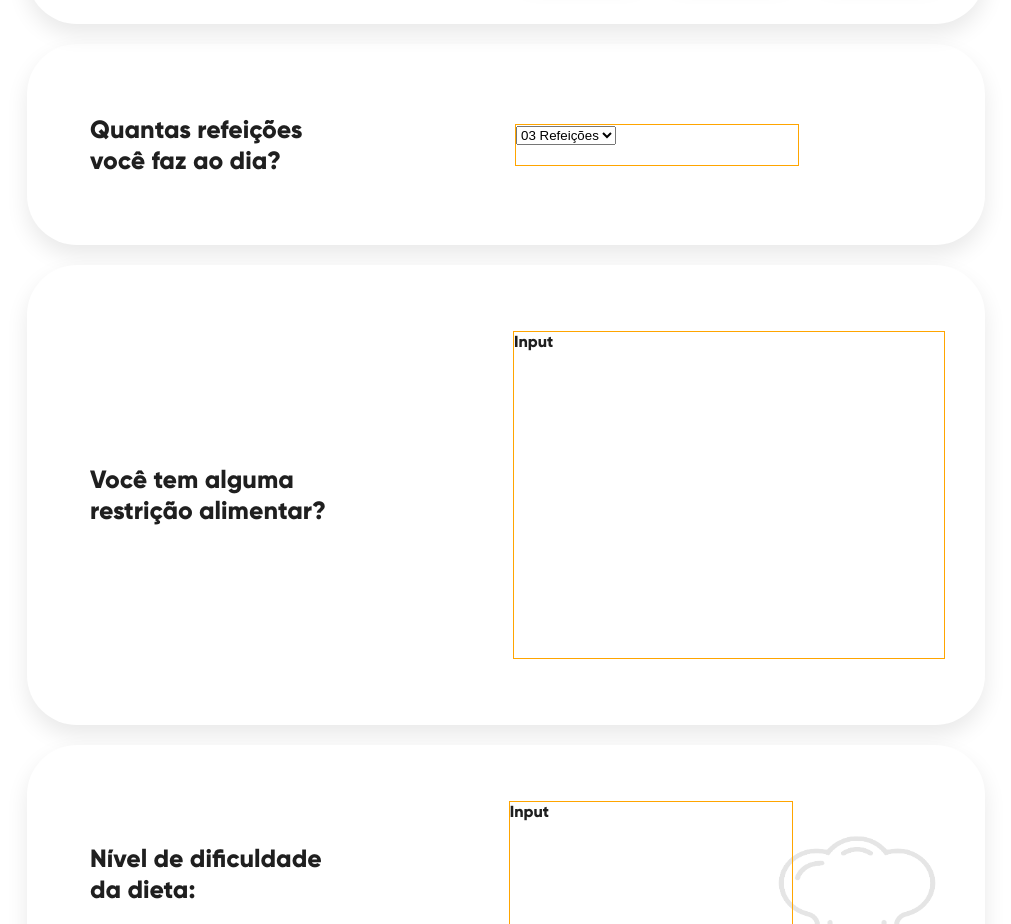
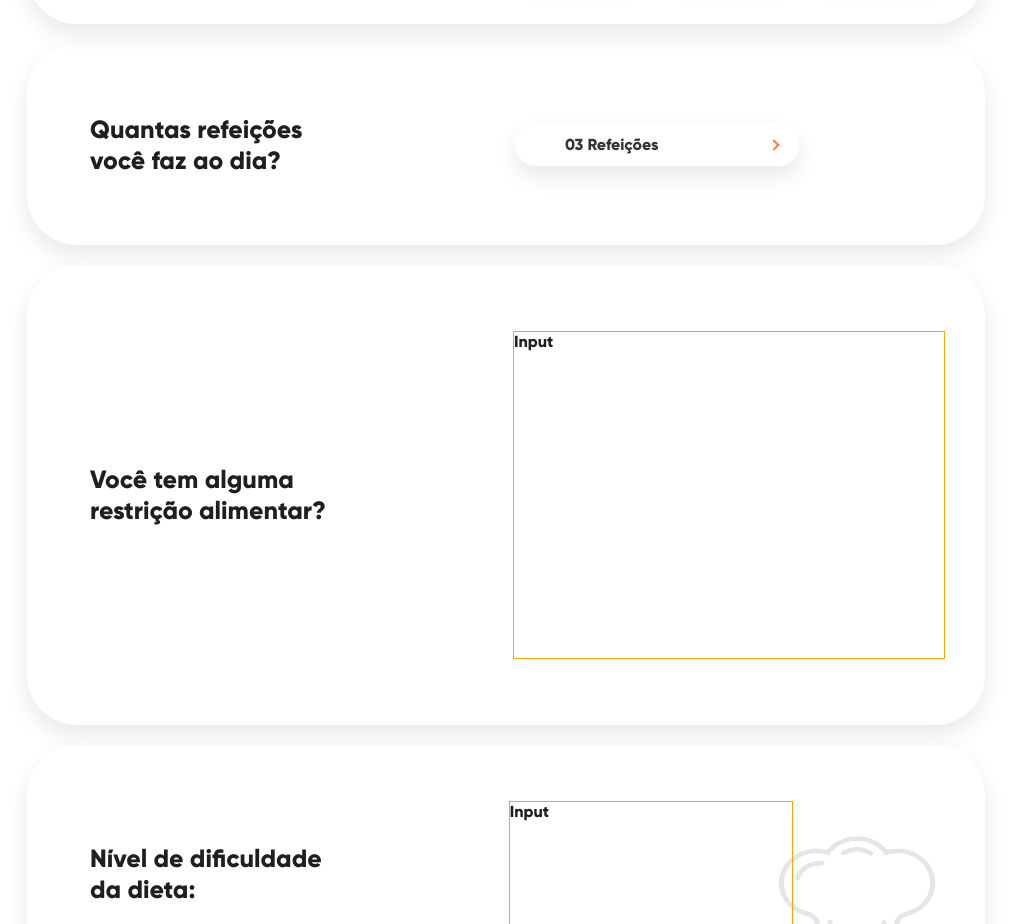
Before and after one commit to AugustoMagalhaes/cloudopss-desafio, a React (Create React App) app: page / in a window 1280 px wide. Shown: the part 1700-2624 px from the top of the page, without its empty margins (140-1151 px from the left). Built offline with nearby package versions, Linux system fonts and the light colour scheme.

Commit message:
style: estiliza input select de MealsPerDay.

```diff
--- a/src/components/MealsPerDay/MealsPerDay.css
+++ b/src/components/MealsPerDay/MealsPerDay.css
@@ -20,8 +20,38 @@
 }
 
 .mealsperday-input-container {
-  border: 1px solid orange; /* temp */
   height: 42px;
   margin-left: 210px;
+  position: relative;
   width: 284px;
 }
+
+.meal-count {
+  appearance: none;
+  background: white;
+  border: none;
+  border-radius: 30px;
+  box-shadow: 0 10px 22px rgba(0, 0, 0, 0.09);
+  color: #353535;
+  font-family: Gilroy, sans-serif;
+  font-size: 16px;
+  font-weight: 800;
+  height: 100%;
+  padding-left: 50px;
+  width: 100%;
+}
+
+.meal-option {
+  font-size: 16px;
+}
+
+.arrow-right {
+  border: solid #f87d50;
+  border-width: 0 2px 2px 0;
+  display: inline-block;
+  padding: 3px;
+  position: absolute;
+  right: 21px;
+  top: 17px;
+  transform: rotate(-45deg);
+}
```
